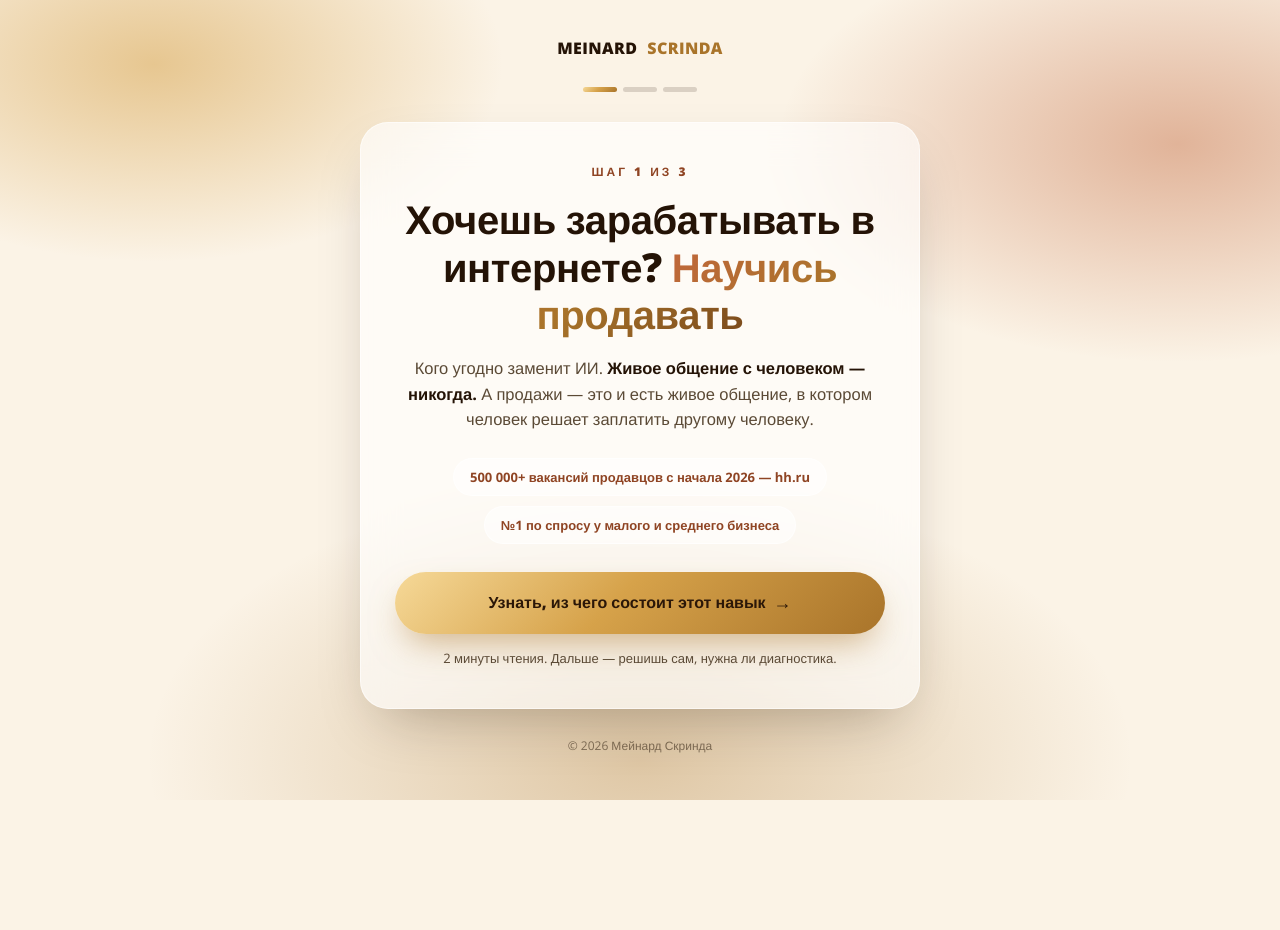
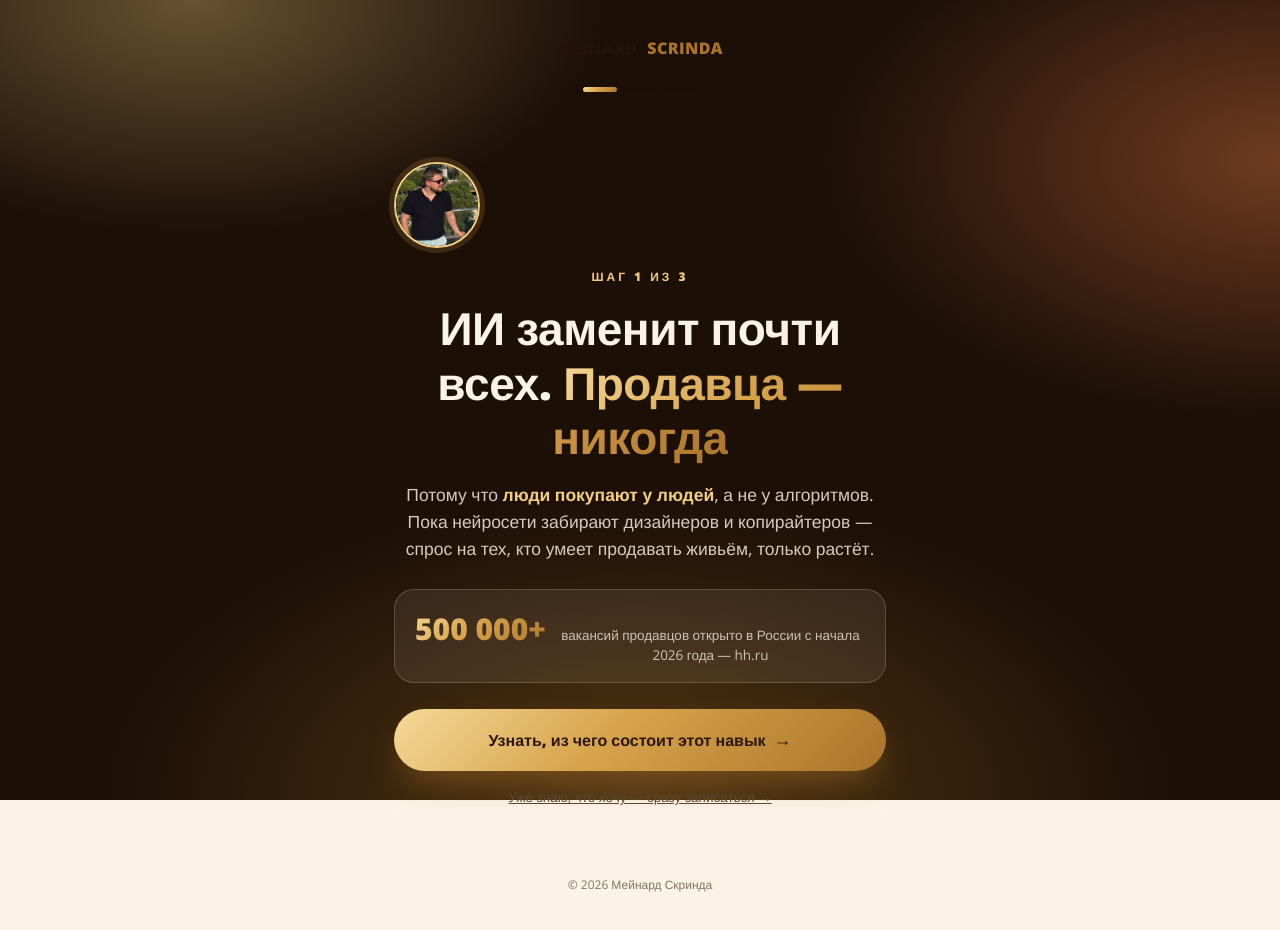
Before and after one commit to MaximMaximenia/TestConverterToText, a plain HTML site: page sales-course-landing/index.html in a window 1280 px wide. Before the commit the page ends 816 px from the top, so only its background shows below. Drawn offline with nearby package versions, Linux system fonts and the light colour scheme.

Commit message:
Round-2 on sales-course-landing: punchier step1, per user feedback
Feedback was specific: visually flat (no face, soft pastel glass card
read as generic corporate SaaS), headline/copy too soft, funnel
structure too slow to convert. Addressed all three:

- Step1 switches to a dark clay-mesh hero with Meinard's photo, a
  sharper headline ("ИИ заменит почти всех. Продавца — никогда"
  instead of the flatter earlier version), and the verified hh.ru
  stat pulled out into its own visual stat block instead of a small
  chip.
- Added a "already know what I want, skip straight to the form" link
  on step1 (goal: funnel_step1_skip_to_step3) for high-intent visitors
  who shouldn't be forced through the full read — addresses the
  "structure loses people" complaint while keeping the 3-step version
  intact for people who do want the explanation first.
- utm_term headline variants updated to match the sharper tone.

Verified end-to-end again: headline swap, skip link, full submit to
delivery.

Co-Authored-By: Claude Sonnet 5 <noreply@anthropic.com>
Claude-Session: https://claude.ai/code/session_01Swk8LdDcarFhEXGbu4K88T

```diff
--- a/sales-course-landing/css/style.css
+++ b/sales-course-landing/css/style.css
@@ -48,6 +48,59 @@ a { color: inherit; text-decoration: none; }
     radial-gradient(55% 50% at 50% 95%, rgba(169,116,42,0.35), transparent 70%),
     var(--cream);
 }
+.mesh-bg--dark {
+  background:
+    radial-gradient(50% 45% at 15% 0%, rgba(243,205,130,0.35), transparent 65%),
+    radial-gradient(55% 50% at 100% 20%, rgba(193,102,59,0.5), transparent 65%),
+    radial-gradient(60% 55% at 50% 100%, rgba(169,116,42,0.4), transparent 70%),
+    var(--clay-900);
+}
+
+/* ---- hero punch (step 1) ---- */
+.hero-punch { text-align: left; color: var(--cream); }
+.hero-punch .funnel__brand, .hero-punch .funnel__footer { color: rgba(251,243,230,0.8); }
+.hero-punch .funnel__progress i { background: rgba(251,243,230,0.2); }
+.hero-punch__photo {
+  width: 86px; height: 86px;
+  border-radius: 50%;
+  object-fit: cover;
+  border: 2px solid var(--gold-light);
+  box-shadow: 0 0 0 5px rgba(214,162,74,0.18);
+  margin-bottom: 20px;
+}
+.hero-punch .eyebrow { color: var(--gold-light); }
+.hero-punch h1.headline { color: var(--cream); font-size: clamp(30px, 7vw, 46px); }
+.hero-punch h1.headline .accent {
+  background: var(--gold-grad);
+  -webkit-background-clip: text; background-clip: text; color: transparent;
+}
+.hero-punch .lede { color: rgba(251,243,230,0.82); font-size: 17.5px; }
+.hero-punch .lede strong { color: var(--gold-light); }
+.hero-punch .stat-block {
+  display: flex; align-items: baseline; gap: 10px;
+  margin: 22px 0 26px;
+  padding: 16px 20px;
+  background: rgba(251,243,230,0.08);
+  border: 1px solid rgba(251,243,230,0.18);
+  border-radius: var(--radius-md);
+}
+.hero-punch .stat-block strong {
+  font-size: 30px; font-weight: 800;
+  background: var(--gold-grad);
+  -webkit-background-clip: text; background-clip: text; color: transparent;
+  white-space: nowrap;
+}
+.hero-punch .stat-block span { font-size: 13.5px; color: rgba(251,243,230,0.75); }
+.skip-link {
+  display: block;
+  text-align: center;
+  margin-top: 16px;
+  font-size: 13.5px;
+  color: rgba(251,243,230,0.6);
+  text-decoration: underline;
+}
+.hero-punch .skip-link { color: rgba(251,243,230,0.6); }
+body:not(.on-dark) .skip-link { color: var(--ink-soft); }
 
 /* ---- glass card ---- */
 .glass {
--- a/sales-course-landing/index.html
+++ b/sales-course-landing/index.html
@@ -3,12 +3,12 @@
 <head>
 <meta charset="UTF-8">
 <meta name="viewport" content="width=device-width, initial-scale=1.0">
-<title>Научись продавать — навык, который не заменит ИИ</title>
-<meta name="description" content="Живое общение с человеком — единственное, что ИИ не может продавать вместо тебя. Бесплатная диагностика навыков продаж от Мейнарда Скринды.">
+<title>ИИ заменит почти всех. Продавца — никогда</title>
+<meta name="description" content="Люди покупают у людей, а не у алгоритмов. 500 000+ открытых вакансий продавцов в России — бесплатная диагностика навыков продаж от Мейнарда Скринды.">
 <link rel="preconnect" href="https://fonts.googleapis.com">
 <link rel="preconnect" href="https://fonts.gstatic.com" crossorigin>
 <link href="https://fonts.googleapis.com/css2?family=Open+Sans:wght@400;600;700;800&display=swap" rel="stylesheet">
-<link rel="stylesheet" href="css/style.css?v=1">
+<link rel="stylesheet" href="css/style.css?v=2">
 
 <!-- Yandex.Metrika counter -->
 <script type="text/javascript">
@@ -34,37 +34,41 @@
 <!-- /Microsoft Clarity -->
 </head>
 <body>
-<div class="mesh-bg"></div>
+<div class="mesh-bg mesh-bg--dark"></div>
 
 <div class="funnel">
-  <div class="funnel__brand">MEINARD <span>SCRINDA</span></div>
-  <div class="funnel__progress"><i class="is-done"></i><i></i><i></i></div>
+  <div class="funnel__brand hero-punch">MEINARD <span>SCRINDA</span></div>
+  <div class="funnel__progress hero-punch"><i class="is-done"></i><i></i><i></i></div>
 
-  <div class="funnel__card glass">
+  <div class="funnel__card hero-punch">
+    <img class="hero-punch__photo" src="assets/meinard.jpg" alt="Мейнард Скринда">
     <p class="eyebrow">Шаг 1 из 3</p>
-    <h1 class="headline" id="step1Headline">Хочешь зарабатывать в интернете? <span class="accent">Научись продавать</span></h1>
-    <p class="lede">Кого угодно заменит ИИ. <strong>Живое общение с человеком — никогда.</strong> А продажи — это и есть живое общение, в котором человек решает заплатить другому человеку.</p>
+    <h1 class="headline" id="step1Headline">ИИ заменит почти всех. <span class="accent">Продавца — никогда</span></h1>
+    <p class="lede">Потому что <strong>люди покупают у людей</strong>, а не у алгоритмов. Пока нейросети забирают дизайнеров и копирайтеров — спрос на тех, кто умеет продавать живьём, только растёт.</p>
 
-    <div class="proof-row">
-      <span class="proof-chip">500 000+ вакансий продавцов с начала 2026 — hh.ru</span>
-      <span class="proof-chip">№1 по спросу у малого и среднего бизнеса</span>
+    <div class="stat-block">
+      <strong>500 000+</strong>
+      <span>вакансий продавцов открыто в России с начала 2026 года — hh.ru</span>
     </div>
 
     <a href="step2/" class="btn btn--gold" id="step1Cta">
       Узнать, из чего состоит этот навык <span class="btn__arrow">→</span>
     </a>
-    <p class="funnel__note">2 минуты чтения. Дальше — решишь сам, нужна ли диагностика.</p>
+    <a href="step3/" class="skip-link" id="skipLink">Уже знаю, что хочу — сразу записаться →</a>
   </div>
 
-  <p class="funnel__footer">© <span id="year"></span> Мейнард Скринда</p>
+  <p class="funnel__footer hero-punch">© <span id="year"></span> Мейнард Скринда</p>
 </div>
 
-<script src="js/funnel.js?v=1"></script>
+<script src="js/funnel.js?v=2"></script>
 <script>
   document.getElementById("year").textContent = new Date().getFullYear();
   document.getElementById("step1Cta").addEventListener("click", function () {
     window.funnelYmGoal("funnel_step1_to_step2");
   });
+  document.getElementById("skipLink").addEventListener("click", function () {
+    window.funnelYmGoal("funnel_step1_skip_to_step3");
+  });
 </script>
 </body>
 </html>
--- a/sales-course-landing/js/funnel.js
+++ b/sales-course-landing/js/funnel.js
@@ -37,8 +37,8 @@
      в utm_term у объявлений — см. ключи ниже. */
   var headlineByTerm = [
     { match: ["zarabotok", "internet", "dengi_online"], text: 'Хочешь зарабатывать в интернете? <span class="accent">Научись продавать</span>' },
-    { match: ["kak_prodavat", "navyki_prodazh", "prodazhi"], text: 'ИИ заменит многих. <span class="accent">Продажи — никогда</span>' },
-    { match: ["professiya", "novaya_professiya", "smena_professii"], text: 'Новая профессия, которая всегда нужна — <span class="accent">продажи</span>' }
+    { match: ["kak_prodavat", "navyki_prodazh", "prodazhi"], text: 'ИИ заменит почти всех. <span class="accent">Продавца — никогда</span>' },
+    { match: ["professiya", "novaya_professiya", "smena_professii"], text: 'Профессию можно потерять за год. <span class="accent">Эту — никогда</span>' }
   ];
   (function applyHeadline() {
     var el = document.getElementById("step1Headline");
```
Also changed, not shown: sales-course-landing/step2/index.html (+2 -2 lines), sales-course-landing/step3/index.html (+2 -2 lines), sales-course-landing/thanks/index.html (+1 -1 lines), sales-course-landing/assets/meinard.jpg (added).
